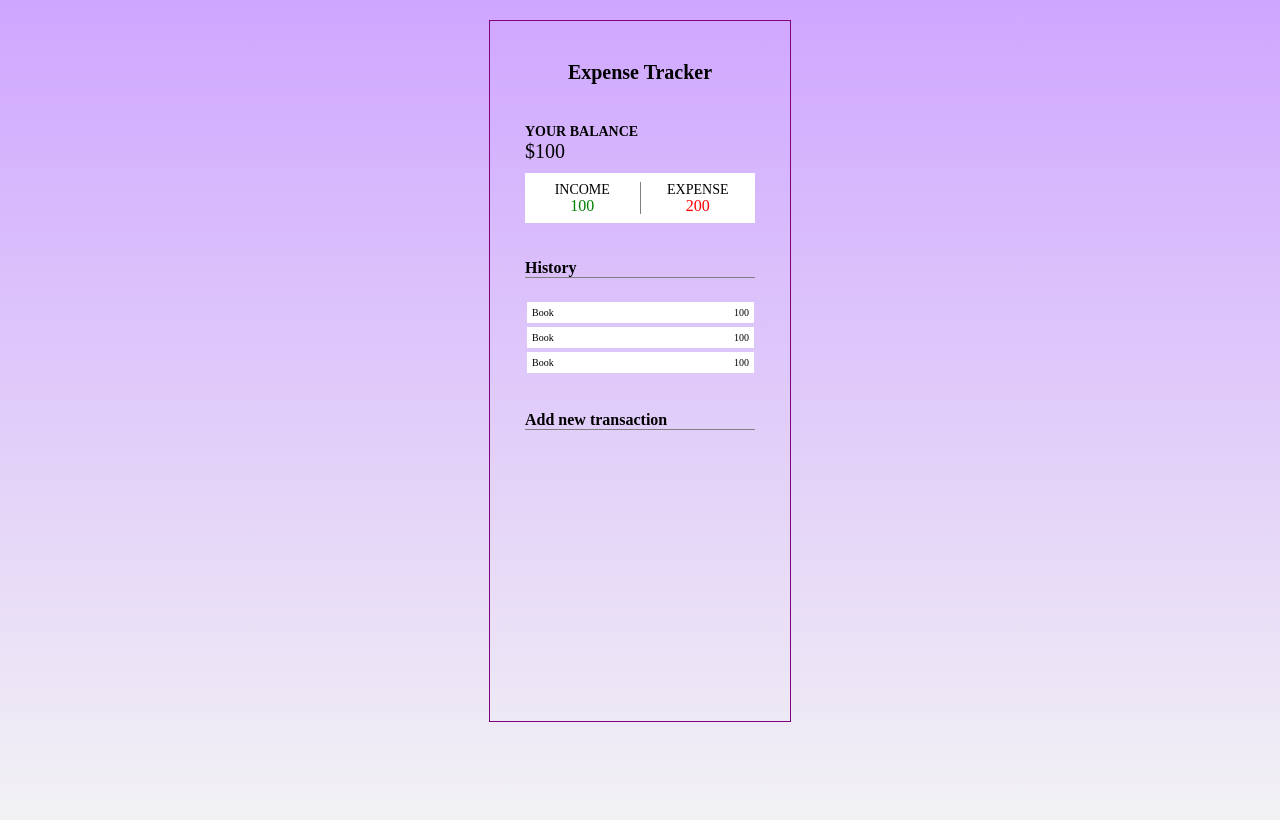
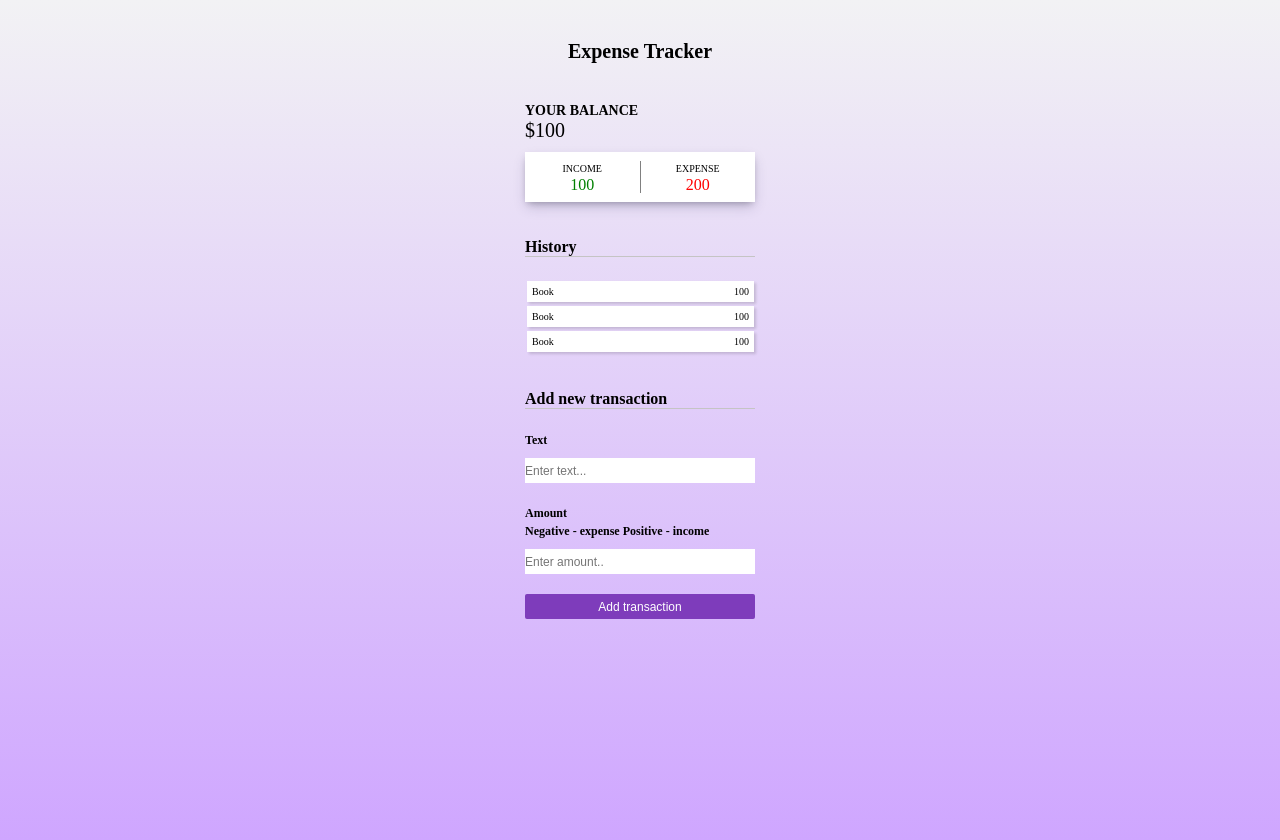
Before and after one commit to Patka879/money-tracker-app, a React (Create React App) app: page / in a window 1280 px wide. Built offline with nearby package versions, Linux system fonts and the light colour scheme.

Commit message:
form added, styles updated

```diff
--- a/src/Components/Add.js
+++ b/src/Components/Add.js
@@ -1,10 +1,25 @@
 import React from "react"
-
 
 export default function Add() {
     return(
         <div className="add">
             <h4 className="section-title">Add new transaction</h4>
+            <div className="form">
+                <label for="enterText">Text
+                </label><br></br>
+                <input
+                    type="text"
+                    placeholder="Enter text..."
+                    name="enterText"
+                /><br></br>
+                <label for="amount">Amount <br></br> Negative - expense Positive - income</label><br></br>
+                <input
+                    type="text"
+                    placeholder="Enter amount.."
+                    name="amount"
+                />
+                <button type="submit">Add transaction</button>
+            </div>
         </div>
     )
 }
--- a/src/style.css
+++ b/src/style.css
@@ -1,6 +1,6 @@
 body {
   margin: 0;
-  background: linear-gradient(0deg, rgba(242,242,244,1) 0%, rgba(207,166,255,1) 100%);
+  background: linear-gradient( rgba(242,242,244,1) 0%, rgba(207,166,255,1) 100%);
   height: 100vh;
 }
 
@@ -11,7 +11,6 @@ p {
 .container {
   width: 300px;
   margin: 20px auto;
-  border: 1px solid purple;
   height: 700px;
 }
 
@@ -55,10 +54,11 @@ p {
   align-items: center;
   height: 50px;
   background-color: white;
+  box-shadow: rgba(50, 50, 93, 0.25) 0px 6px 12px -2px, rgba(0, 0, 0, 0.3) 0px 3px 7px -3px;
 }
 
 .income-expense-title {
-  font-size: 14px;
+  font-size: 10px;
   text-transform: uppercase;
   margin: 0px
 }
@@ -93,7 +93,7 @@ p {
 }
 
 .section-title {
-  border-bottom: 1px solid grey;
+  border-bottom: 1px solid rgb(197, 196, 196);
   width: 230px;
 }
 
@@ -106,8 +106,35 @@ p {
   justify-content: space-between;
   margin: 2px;
   background-color: white;
+  box-shadow: rgba(0, 0, 0, 0.15) 1.95px 1.95px 2.6px;
 }
 
 .add {
   width: 230px;
 }
+
+label {
+  font-size: 12px;
+  font-weight: 600;
+}
+
+input {
+  border: none;
+  background-color: white;
+  margin: 10px 0 20px 0;
+  width: 230px;
+  padding: 0px;
+  height: 25px;
+  font-size: 12px;
+}
+
+button {
+  background-color: rgb(126, 60, 187);
+  color: white;
+  width: 230px;
+  border: none;
+  border-radius: 2px;
+  height: 25px;
+  font-size: 12px;
+  cursor: pointer;
+}
```
